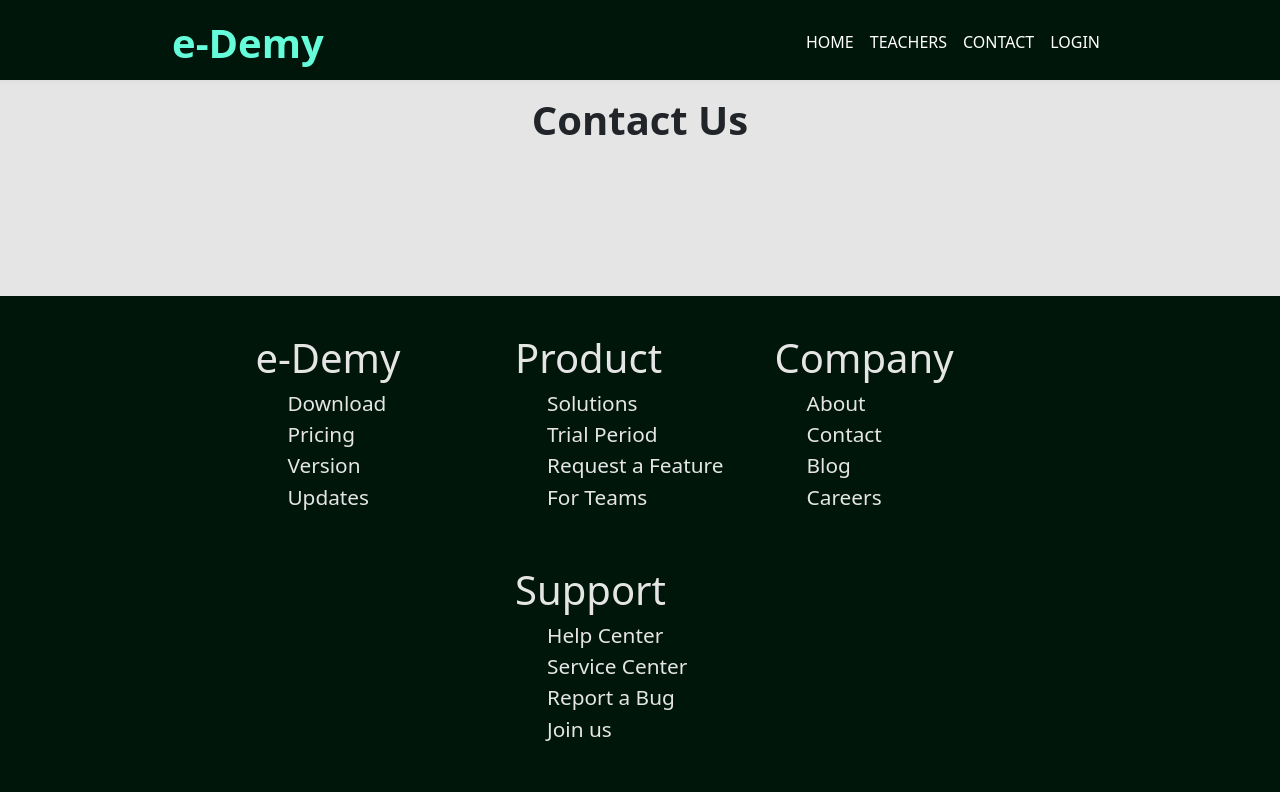
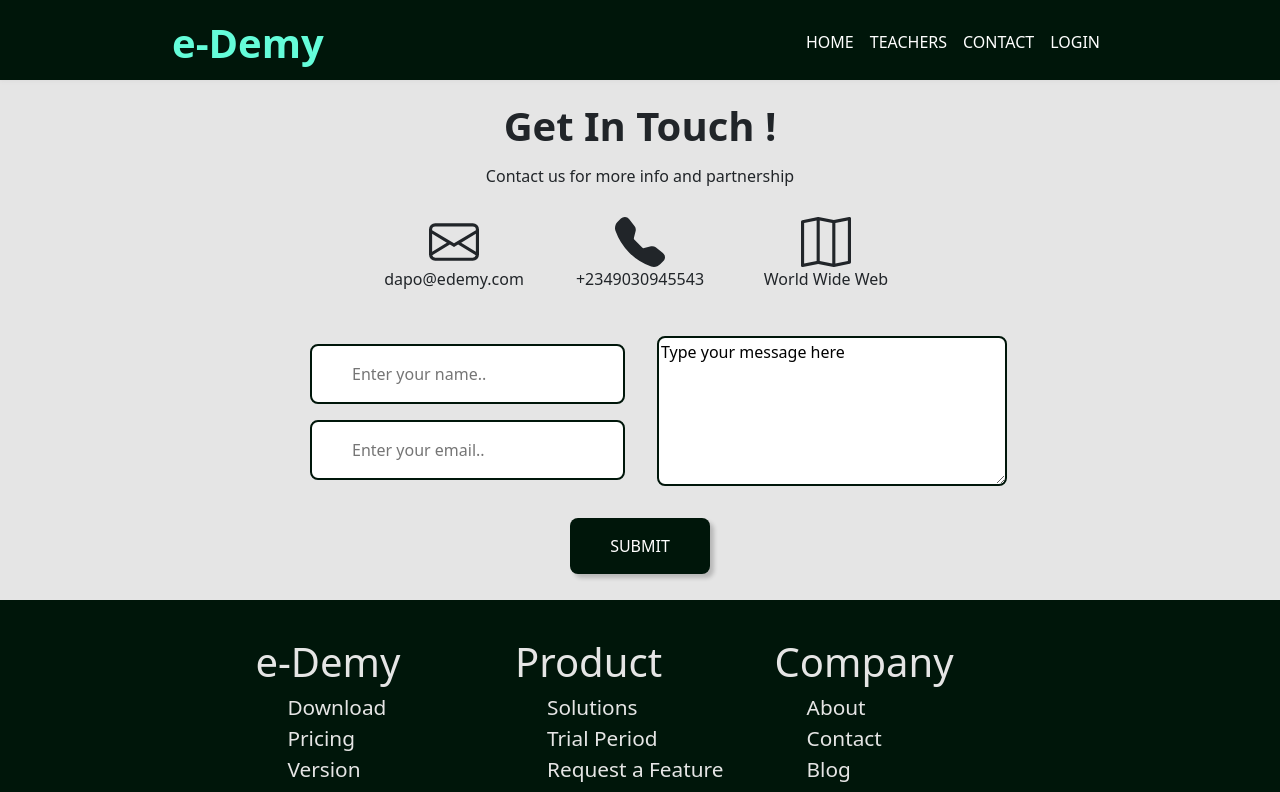
Before and after one commit to Dapo-Obembe/edemy, a React (Create React App) app: page /contact in a window 1280 px wide. Shown: the top 792 px of the page. Built offline with nearby package versions, Linux system fonts and the light colour scheme.

Commit message:
Added Contact Us page

```diff
--- a/package.json
+++ b/package.json
@@ -10,6 +10,7 @@
     "react": "^18.2.0",
     "react-bootstrap": "^2.4.0",
     "react-dom": "^18.2.0",
+    "react-icons": "^4.4.0",
     "react-scripts": "5.0.1",
     "web-vitals": "^2.1.4"
   },
--- a/public/index.html
+++ b/public/index.html
@@ -17,6 +17,12 @@
       href="https://fonts.googleapis.com/css2?family=Poppins:wght@400;600;700;800;900&display=swap"
       rel="stylesheet"
     />
+    <!--FONT AWESOME-->
+    <script
+      defer=""
+      src="https://kit.fontawesome.com/2384c42575.js"
+      crossorigin="anonymous"
+    ></script>
     <!--
       manifest.json provides metadata used when your web app is installed on a
       user's mobile device or desktop. See https://developers.google.com/web/fundamentals/web-app-manifest/
--- a/src/App.js
+++ b/src/App.js
@@ -14,7 +14,7 @@ function App() {
         <Router>
           <Routes>
             <Route path="/" element={<Home />} />
-            <Route path="/contact" element={<Contact />} />
+            <Route path="contact" element={<Contact />} />
           </Routes>
         </Router>
         <Footer />
--- a/src/Css/contact.css
+++ b/src/Css/contact.css
@@ -0,0 +1,11 @@
+.form-col1 label {
+  display: flex;
+  flex-wrap: nowrap;
+  flex-direction: column;
+  gap: 0.5rem;
+}
+.form-col1 input {
+  padding: 1rem 2.5rem;
+  border: 2px solid var(--Primary-clr);
+  border-radius: 0.5rem;
+}
--- a/src/Css/header.css
+++ b/src/Css/header.css
@@ -21,6 +21,20 @@
   align-items: center;
 }
 
+@media screen and (max-width: 768px) {
+  .header-container {
+    width: 100%;
+  }
+  #logo {
+    width: 70%;
+    font-size: 2rem;
+    font-weight: 800;
+    color: var(--Secondary-clr);
+  }
+  .me-auto {
+    padding: 1rem 2rem;
+  }
+}
 /* LOGO STYLE */
 #logo {
   width: 70%;
--- a/src/Css/home.css
+++ b/src/Css/home.css
@@ -95,14 +95,14 @@
     margin-bottom: 1rem;
   }
   .hero-texts h1 {
-    font-size: clamp(2rem, 0.5rem + 5vw, 2.5rem);
+    font-size: clamp(2.5rem, 0.5rem + 5vw, 3rem);
     font-weight: 800;
     line-height: 1.3;
     width: 100%;
     text-align: center;
   }
   .hero-texts p {
-    font-size: clamp(1rem, 0.2rem + 3vw, 1.5rem);
+    font-size: clamp(1.2rem, 0.2rem + 3vw, 1.5rem);
     font-weight: 500;
     line-height: 1.1;
     width: 100%;
@@ -120,6 +120,9 @@
 
   .hero-btns button {
     padding: 0.5rem 1.5rem;
+  }
+  .about-contents {
+    width: 90%;
   }
 }
 
@@ -230,6 +233,13 @@
     display: grid;
     place-self: center;
   }
+  .course-box p {
+    font-size: clamp(1.5rem, 0.3rem + 3vw, 2rem);
+  }
+  .btnMore {
+    font-weight: 700;
+    padding: 0.3rem 1.3rem;
+  }
 }
 .courses-items h2 {
   font-size: clamp(2rem, 0.5rem + 3vw, 3rem);
--- a/src/Pages/Contact.js
+++ b/src/Pages/Contact.js
@@ -1,10 +1,57 @@
-import React from "react";
+import React, { useState } from "react";
 import Container from "react-bootstrap/Container";
 import Row from "react-bootstrap/Row";
 import Col from "react-bootstrap/Col";
+import { BsEnvelope, BsFillTelephoneFill, BsMap } from "react-icons/bs";
 import "../Css/contact.css";
 
 function Contact() {
+  const iconBox = {
+    height: "100px",
+    display: "flex",
+    flexDirection: "column",
+    flexWrap: "nowrap",
+    justifyContent: "center",
+    alignItems: "center",
+  };
+
+  const iconSize = {
+    width: "50px",
+    height: "50px",
+  };
+
+  //HOOKS
+  const [inputs, setInputs] = useState({});
+
+  const handleInputs = (e) => {
+    const name = e.target.name;
+    const value = e.target.value;
+    setInputs((values) => ({ ...values, [name]: value }));
+  };
+
+  const handleSubmit = (e) => {
+    e.preventDefault();
+    alert(inputs);
+  };
+
+  const [textarea, setTextarea] = useState("Type your message here");
+
+  const handleText = (e) => {
+    setTextarea(e.target.value);
+  };
+
+  //SUBMIT BUTTON
+  const sumBtn = {
+    backgroundColor: "var(--Primary-clr)",
+    padding: "1rem 2.5rem",
+    border: "none",
+    borderRadius: "0.5rem",
+    color: "#fff",
+    textTransform: "uppercase",
+    transition: "all 0.5s",
+    boxShadow: "4px 4px 4px 0 rgba(0, 0, 0, 0.2)",
+  };
+
   return (
     <>
       <section
@@ -12,29 +59,119 @@ function Contact() {
         style={{
           backgroundColor: "var(--Background-white)",
           paddingTop: "6rem",
+          minHeight: "600px",
         }}
       >
         <Container className="contact-items">
           <Row>
             <Col
               style={{
-                minHeight: "200px",
+                minHeight: "100px",
                 backgroundColor: "var(--Background-white)",
               }}
             >
+              <div className="text-center">
                 <h1
                   className="text-center"
                   style={{
                     fontSize: "2.5rem",
-                  fontWeight: "800",
+                    fontWeight: "700",
+                    lineHeight: "1.5",
                   }}
                 >
-                Contact Us
+                  Get In Touch !
                 </h1>
+                <p>Contact us for more info and partnership</p>
+              </div>
+            </Col>
+          </Row>
+          <Row style={{ width: "50%", margin: "0 auto" }}>
+            <Col lg={4} xs={12} style={iconBox}>
+              <BsEnvelope style={iconSize} />
+              dapo@edemy.com
+            </Col>
+            <Col lg={4} xs={12} style={iconBox}>
+              <BsFillTelephoneFill style={iconSize} />
+              +2349030945543
+            </Col>
+            <Col lg={4} xs={12} style={iconBox}>
+              <BsMap style={iconSize} />
+              World Wide Web
             </Col>
           </Row>
           <Row>
-            <Col></Col>
+            <Col
+              xs={12}
+              md={12}
+              style={{
+                display: "flex",
+                flexDirection: "row",
+                width: "60%",
+                margin: "0 auto",
+              }}
+            >
+              <form
+                onSubmit={handleSubmit}
+                style={{
+                  display: "flex",
+                  flexDirection: "row",
+                  gap: "2rem",
+                  margin: "2rem auto",
+                }}
+              >
+                <div
+                  className="form-col1"
+                  style={{
+                    display: "flex",
+                    flexDirection: "column",
+                    gap: "1rem",
+                    height: "150px",
+                    padding: ".5rem 0",
+                  }}
+                >
+                  <label>
+                    <input
+                      type="text"
+                      name="name"
+                      placeholder="Enter your name.."
+                      value={inputs.name || ""}
+                      onChange={handleInputs}
+                    />
+                  </label>
+                  <label>
+                    <input
+                      type="email"
+                      name="email"
+                      placeholder="Enter your email.."
+                      value={inputs.email || ""}
+                      onChange={handleInputs}
+                    />
+                  </label>
+                </div>
+                <div
+                  className="form-col2"
+                  style={{ display: "flex", flexDirection: "column" }}
+                >
+                  <textarea
+                    rows="6"
+                    cols="40"
+                    value={textarea}
+                    onChange={handleText}
+                    style={{
+                      width: "350px",
+                      height: "150px",
+                      border: "2px solid var(--Primary-clr)",
+                      borderRadius: "0.5rem",
+                    }}
+                  />
+                </div>
+              </form>
+            </Col>
+          </Row>
+          <Row>
+            <Col xs={12} className="text-center">
+              <input type="submit" style={sumBtn} />
+            </Col>
           </Row>
         </Container>
       </section>
```
Also changed, not shown: 1 other file (tests, documents, lock files or other folders). Lines whose indentation alone changed are shown as unchanged.
